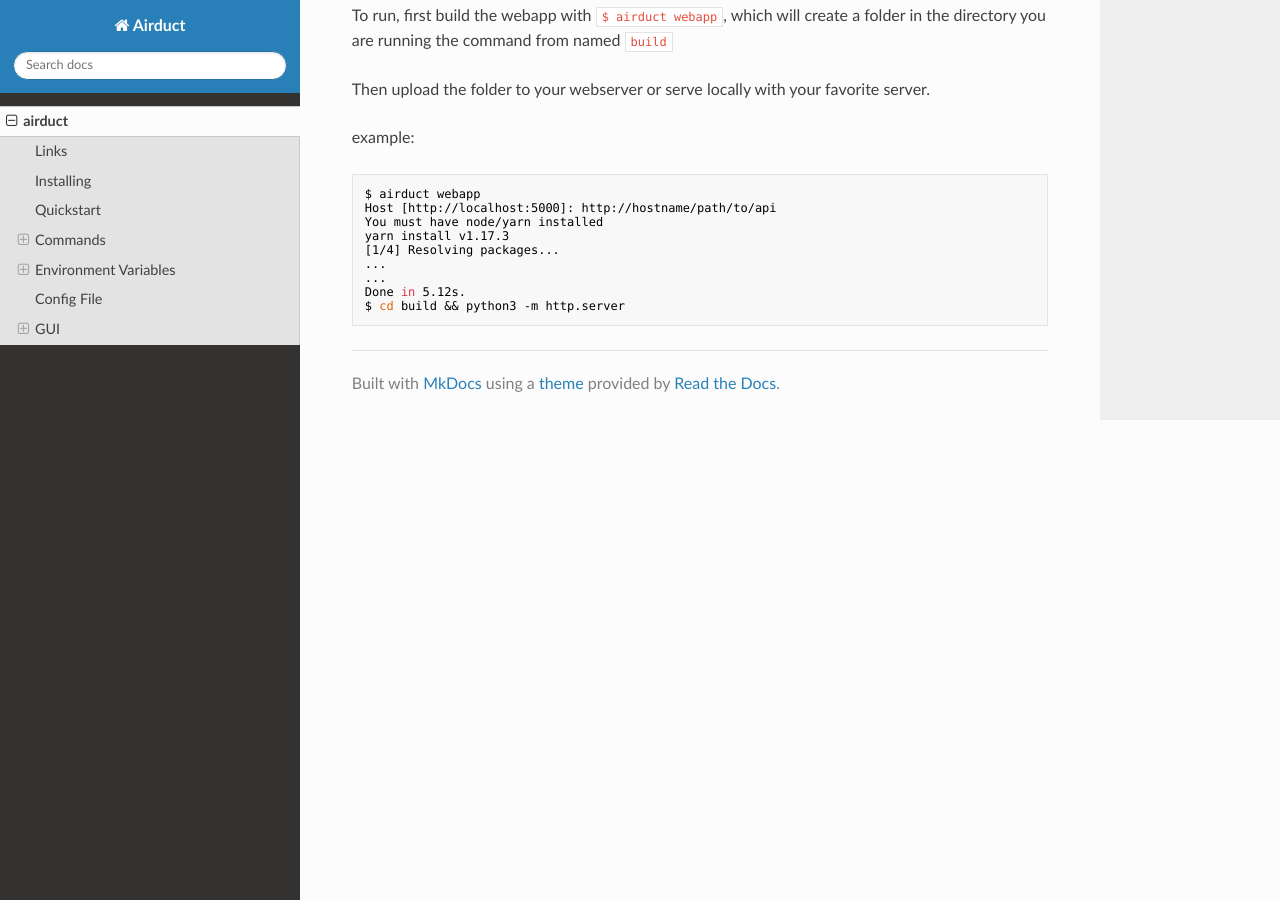
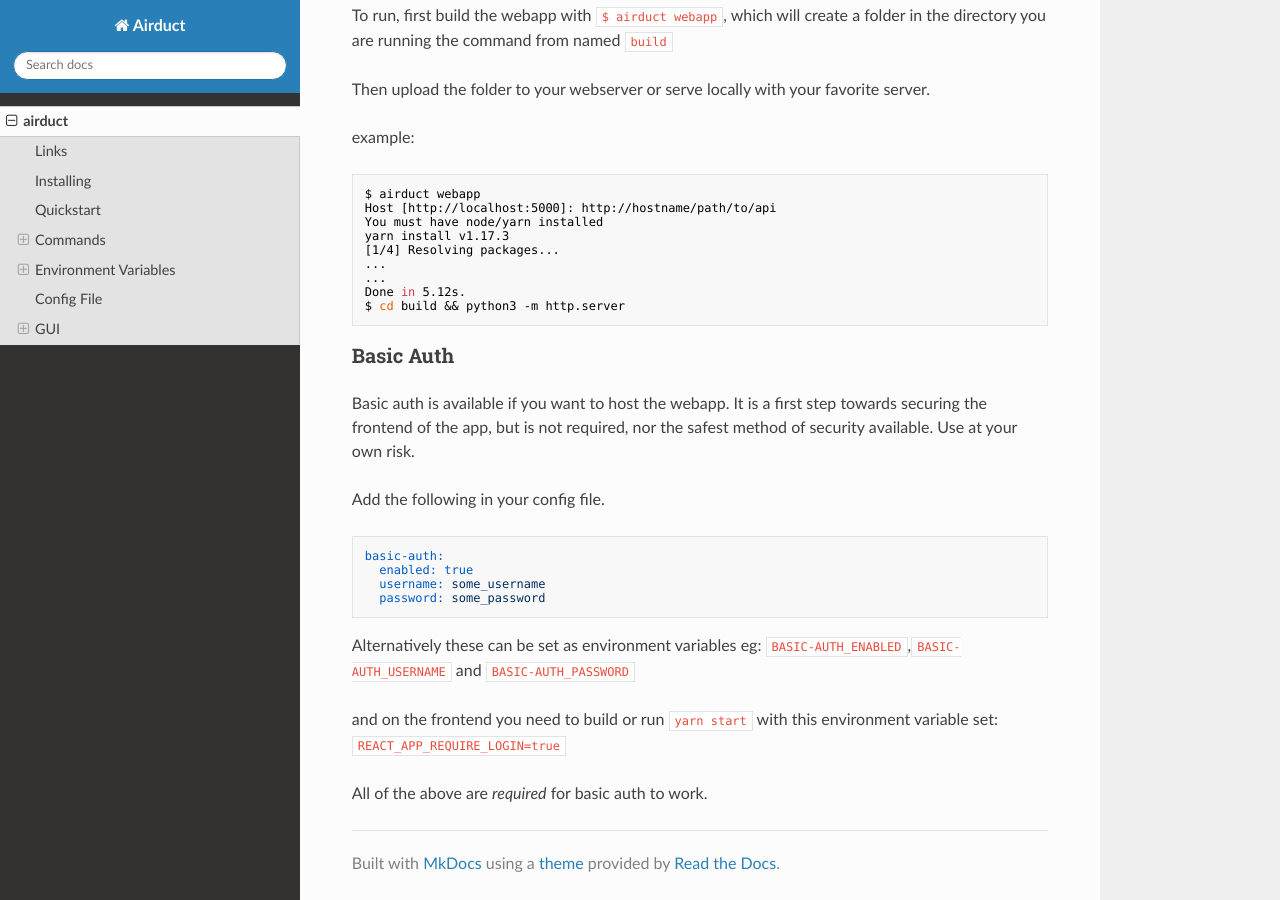
Before and after one commit to alairock/airduct, an MkDocs documentation site: the page built from docs/index.md, in a window 1280 px wide and 900 px high, scrolled down 4524 px. Built offline with MkDocs 1.6.1, drawn with Linux system fonts in a browser that asks for light colours; nearby versions of some CDN libraries.

Commit message:
update documentation for basic auth implementation

````diff
--- a/docs/index.md
+++ b/docs/index.md
@@ -174,3 +174,22 @@ yarn install v1.17.3
 Done in 5.12s.
 $ cd build && python3 -m http.server
 ```
+
+### Basic Auth
+Basic auth is available if you want to host the webapp. It is a first step towards securing the frontend of
+the app, but is not required, nor the safest method of security available. Use at your own risk.
+
+Add the following in your config file.
+
+```
+basic-auth:
+  enabled: true
+  username: some_username
+  password: some_password
+```
+
+Alternatively these can be set as environment variables eg: `BASIC-AUTH_ENABLED`,`BASIC-AUTH_USERNAME` and `BASIC-AUTH_PASSWORD`
+
+and on the frontend you need to build or run `yarn start` with this environment variable set: `REACT_APP_REQUIRE_LOGIN=true`
+
+All of the above are _required_ for basic auth to work.
````
